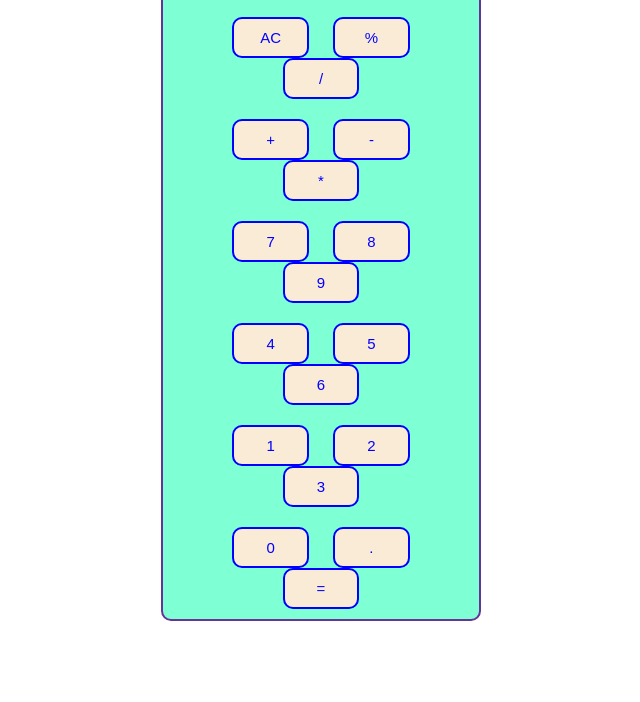
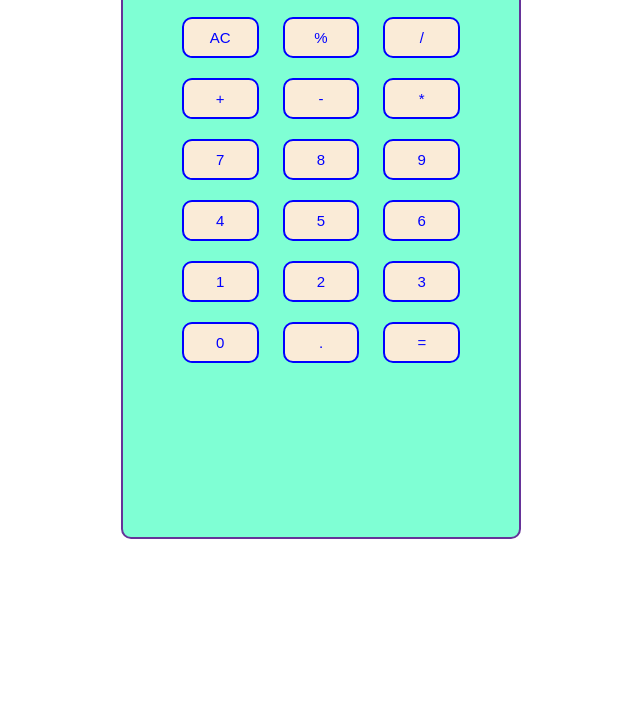
Before and after one commit to sanjaydambal/calculator, a plain HTML site: page index.html in a window 1280 px wide. Shown: the part 98-800 px from the top of the page, without its empty margins (319-959 px from the left). Drawn offline with Linux system fonts and the light colour scheme.

Commit message:
Update style.css

```diff
--- a/style.css
+++ b/style.css
@@ -18,8 +18,8 @@ html,body {
     display: flex;
     flex-direction: column;
     overflow: hidden;
-     width: 25%;
-    height: 100%;
+     width: 400px;
+    height: 600px;
     background-color: aquamarine;
     border: 2px solid rebeccapurple;
     border-radius: 10px;
```
